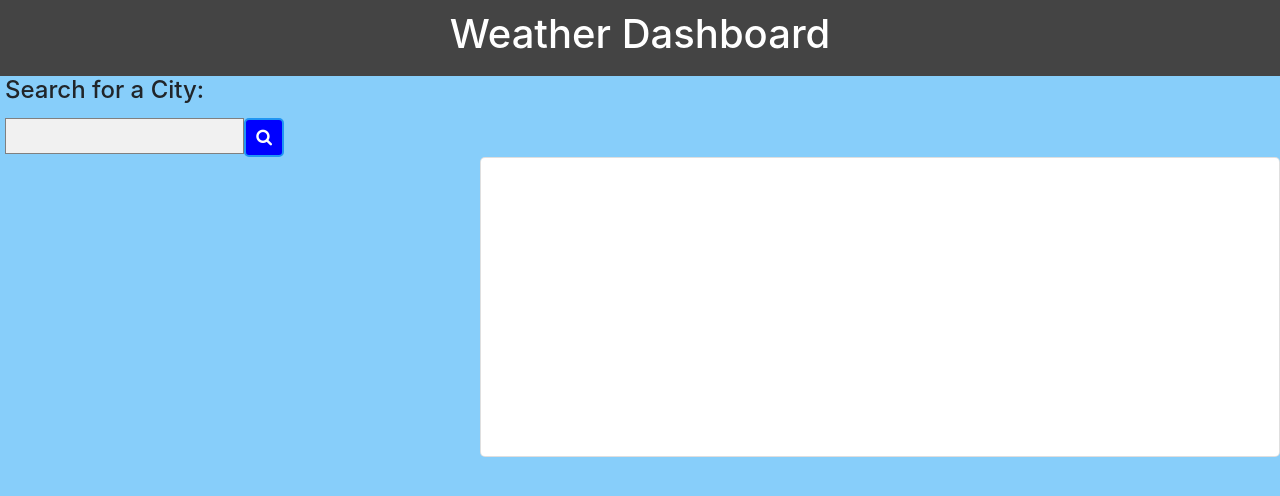
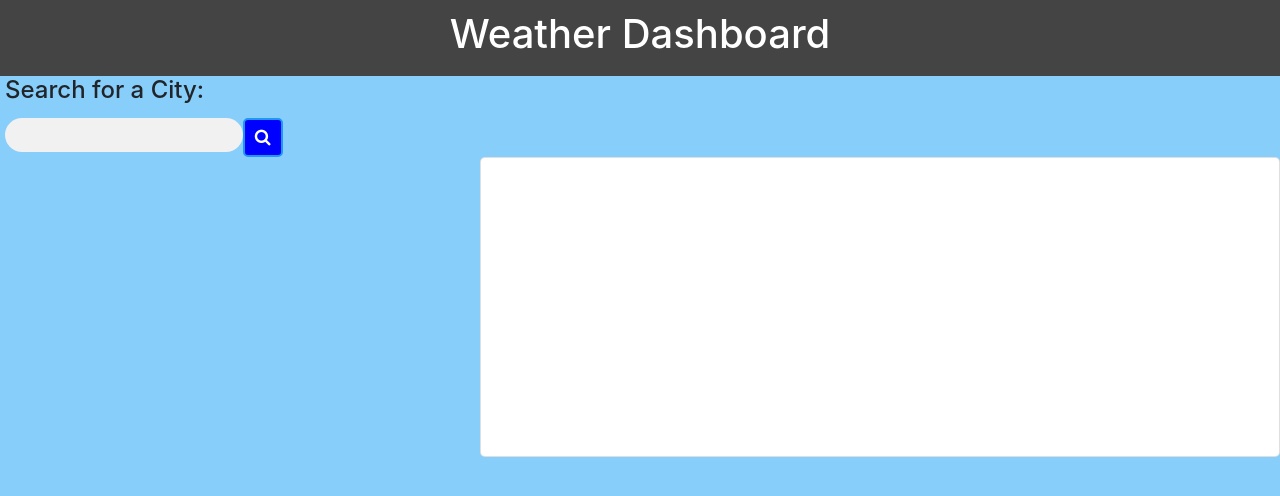
Before and after one commit to huicho510/Weather, a plain HTML site: page index.html in a window 1280 px wide. Drawn offline with nearby package versions, Linux system fonts and the light colour scheme.

Commit message:
search input field

```diff
--- a/assets/styles.css
+++ b/assets/styles.css
@@ -44,11 +44,12 @@ input[type="text"] {
   margin-left: 5px;
   padding: 6px;
   font-size: 15px;
-  border: 1px solid grey;
   float: left;
   width: 80%;
   background: #f1f1f1;
   clear: left;
+  border: none;
+  border-radius: 20px;
 
 }
 button {
```
